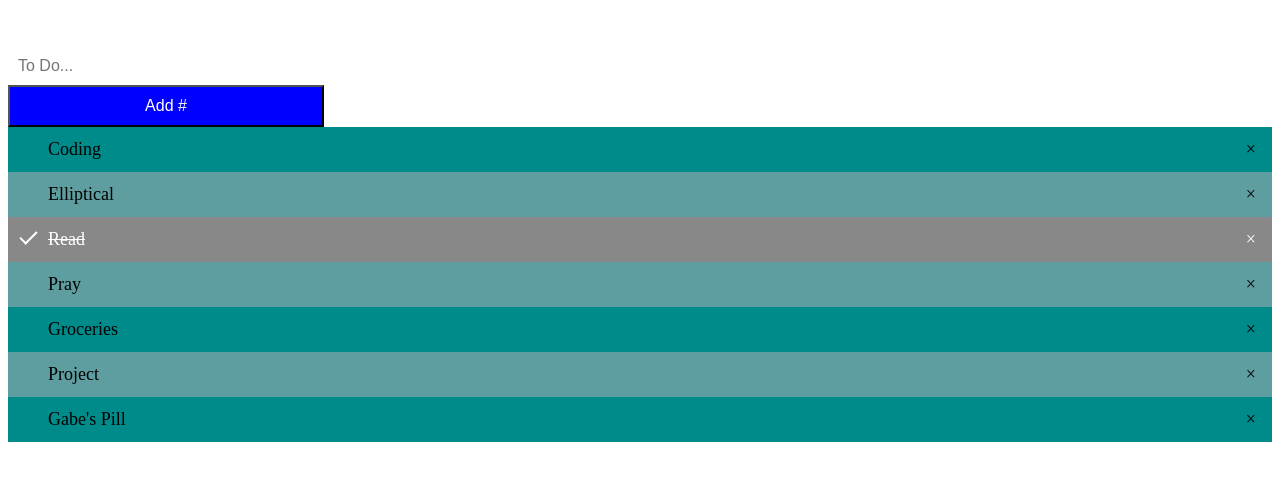
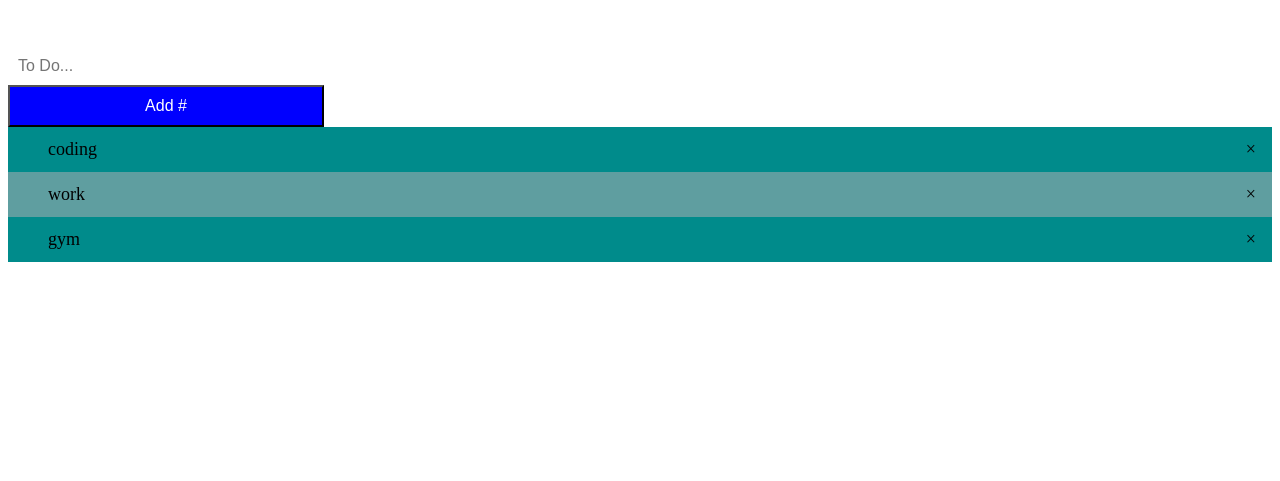
Before and after one commit to alliedBspex/to-do-js, a plain HTML site: page index.html in a window 1280 px wide. Shown: the part 171-652 px from the top of the page. Drawn offline with Linux system fonts and the light colour scheme.

Commit message:
Add files via upload
To Do List after refactoring

```diff
--- a/index.html
+++ b/index.html
@@ -8,19 +8,13 @@
     </head>
     <body>
         <div>
-            <h3 id="myToDo" class="header">To Do</h3>
-            <input type="text" id="myInput" placeholder="To Do...">
-            <button onclick="newElement" class="addBtn">Add #</button>
+            <h3 class="header">To Do</h3>
+            <input type="text" id="input" placeholder="To Do...">
+            <button class="addBtn">Add #</button>
         </div>
 
-        <ul id="myUL">
-            <li>Coding</li>
-            <li>Elliptical</li>
-            <li class="checked">Read</li>
-            <li>Pray</li>
-            <li>Groceries</li>
-            <li>Project</li>
-            <li>Gabe's Pill</li>
+        <ul id="todos">
+
         </ul>
 
     </body>
--- a/todo.js
+++ b/todo.js
@@ -1,4 +1,16 @@
-// create handler functions
+// declare variables
+const addBtn = document.querySelector('.addBtn');
+const todoList = document.getElementById("todos");
+const inputValueEl = document.getElementById("input");
+const initList = ["coding", "work", "gym"];
+
+const initPage = function() {
+    for (i = 0; i < initList.length; i++) {
+       let item =  initList[i];
+       addTodo(item);
+    }
+}
+
 
 const checkedOff = function(e) {
     if (e.target.tagName === 'LI') {
@@ -11,57 +23,47 @@ const hideListItem = function() {
     div.style.display = "none";
 }
 
-const newElement = function() {
-    const li = document.createElement("li");
-    const inputValue = document.getElementById("myInput").value;
-    const t = document.createTextNode(inputValue);
-    li.appendChild(t);
-    if (inputValue === '') {
-        alert("You must write something");
-    } else {
-        document.getElementById("myUL").appendChild(li);
-    }
-    document.getElementById("myInput").value = "";
+// function responsible for creating list items
+const createTodo = function(todo) {
+    let liElem = document.createElement("li");
+    // create text node
+    const t = document.createTextNode(todo);
+    // append text to list
+    liElem.appendChild(t);
+    // add close span
+    const closeButton = document.createElement("SPAN");
+    const  x = document.createTextNode("\u00D7");
+    closeButton.className = "close";
+    closeButton.appendChild(x);
+    liElem.appendChild(closeButton);
 
-    const newSpan = document.createElement("SPAN");
-    const newTxt = document.createTextNode("\u00D7");
-    newSpan.className = "close";
-    newSpan.appendChild(newTxt);
-    li.appendChild(newSpan);
+    closeButton.onclick = hideListItem;
+    return liElem;
+}
 
-    for (j = 0; j < close.length; j++) {
-        close[j].onclick = hideListItem;
-    }
+const addTodo = function(text) {
+    // create a todo
+    let todo = createTodo(text);
+
+    todoList.appendChild(todo);
 
 }
 
-// create a close button and append it to each li
-
-const myNodeList = document.getElementsByTagName("LI");
-let i;
-for (i = 0; i < myNodeList.length; i++) {
-    const span = document.createElement("SPAN");
-    const txt = document.createTextNode("\u00D7");
-    span.className = "close";
-    span.appendChild(txt);
-    myNodeList[i].appendChild(span);
+const addTodoClickHandler = function() {
+    // grab text with getElement ...
+    let inputValueText = inputValueEl.value;
+    // validate that text
+    if (inputValueText === '') {
+        alert("You must write something");
+    } else {
+        addTodo(inputValueText);
+    }
+    inputValueEl.value = "";
 }
 
-// click on the close button to hide the list item
-
-const close = document.getElementsByClassName("close");
-let j;
-for (j = 0; j < close.length; j++) {
-    close[j].onclick = hideListItem;
-}
-
-// add a "checked" symbol when clicking on a li
-
-const list = document.querySelector('ul');
-list.addEventListener('click', checkedOff);
 
 
-// create a new li when clicking on the "Add #" button
+todoList.addEventListener('click', checkedOff);
+addBtn.addEventListener('click', addTodoClickHandler);
 
-const addBtn = document.querySelector('.addBtn');
-addBtn.addEventListener('click', newElement);
+initPage();
```
